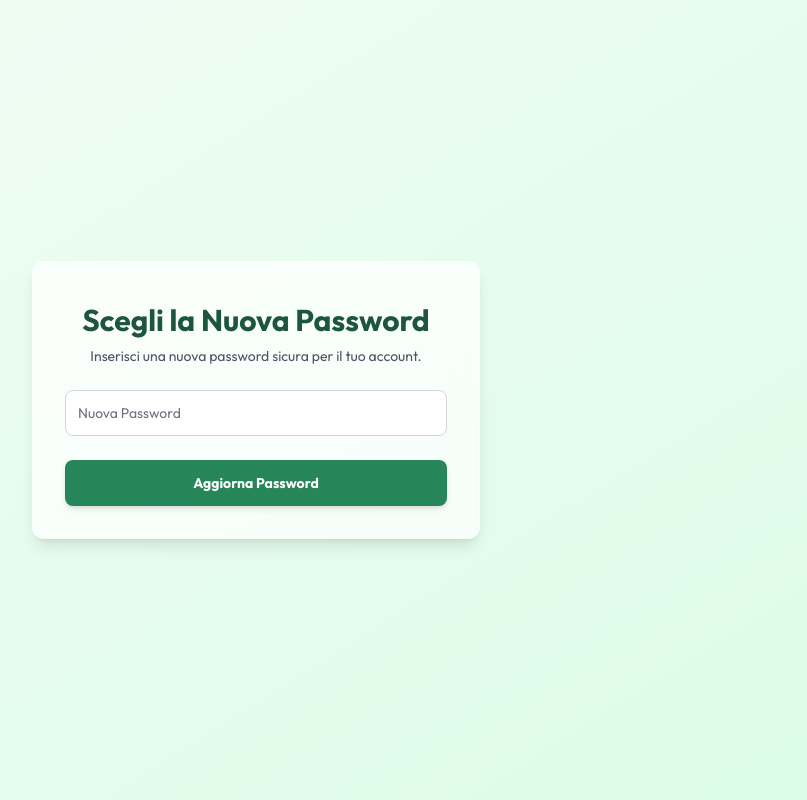
After one commit to aTobyWanKenobi/cc-prog-management, a FastAPI app: template app/templates/password_reset_confirm.html in a window 1280 px wide. The commit adds this page. Shown: the whole page, without its empty margins (384-1191 px from the left). Run offline with FastAPI, Linux system fonts and the light colour scheme; the template is opened without the code that fills it, so the values that code supplies are empty; some libraries are stand-ins or nearby versions.

Commit message:
feat: Password reset via secure token (#25)

```diff
--- a/app/auth.py
+++ b/app/auth.py
@@ -22,6 +22,9 @@ router = APIRouter(tags=["auth"])
 
 def verify_password(plain_password, hashed_password):
     return pwd_context.verify(plain_password, hashed_password)
+
+def get_password_hash(password):
+    return pwd_context.hash(password)
 
 
 def create_access_token(data: dict, expires_delta: timedelta | None = None):
--- a/app/main.py
+++ b/app/main.py
@@ -1,5 +1,6 @@
 import os
-from datetime import timedelta
+import secrets
+from datetime import datetime, timedelta
 
 from fastapi import Depends, FastAPI, Form, HTTPException, Request, status
 from fastapi.responses import HTMLResponse, RedirectResponse
@@ -7,10 +8,11 @@ from fastapi.staticfiles import StaticFiles
 from fastapi.templating import Jinja2Templates
 from sqlalchemy.orm import Session
 
-from app.auth import ACCESS_TOKEN_EXPIRE_MINUTES, create_access_token, verify_password
+from app.auth import ACCESS_TOKEN_EXPIRE_MINUTES, create_access_token, verify_password, get_password_hash
 from app.database import Base, engine, get_db
 from app.models import User
 from app.routers import admin, public
+from app.email_service import send_password_reset_email
 
 # Create tables (if not using init_db)
 Base.metadata.create_all(bind=engine)
@@ -52,6 +54,63 @@ async def logout():
     return response
 
 
+# Password Reset Routes
+@app.get("/password-reset", response_class=HTMLResponse)
+async def password_reset_page(request: Request):
+    return templates.TemplateResponse("password_reset_request.html", {"request": request})
+
+
+@app.post("/password-reset-request", response_class=HTMLResponse)
+async def password_reset_request(request: Request, email: str = Form(...), db: Session = Depends(get_db)):
+    user = db.query(User).filter(User.email == email).first()
+    if user:
+        token = secrets.token_urlsafe(32)
+        user.reset_token = token
+        user.reset_token_expires_at = datetime.utcnow() + timedelta(hours=2)
+        db.commit()
+
+        # In production, domain should be dynamic or injected via env vars
+        reset_link = f"{request.base_url}reset-password?token={token}"
+        send_password_reset_email(user.email, reset_link)
+
+    # Always return success message to prevent email enumeration
+    return templates.TemplateResponse(
+        "password_reset_request.html",
+        {"request": request, "success": "Se l'email esiste, ti abbiamo inviato un link per reimpostare la password."}
+    )
+
+
+@app.get("/reset-password", response_class=HTMLResponse)
+async def reset_password_page(request: Request, token: str, db: Session = Depends(get_db)):
+    user = db.query(User).filter(User.reset_token == token).first()
+    if not user or not user.reset_token_expires_at or user.reset_token_expires_at < datetime.utcnow():
+        return templates.TemplateResponse(
+            "password_reset_confirm.html",
+            {"request": request, "error": "Il link è invalido o scaduto. Richiedi un nuovo reset."}
+        )
+    return templates.TemplateResponse("password_reset_confirm.html", {"request": request, "token": token})
+
+
+@app.post("/reset-password-confirm", response_class=HTMLResponse)
+async def reset_password_confirm(request: Request, token: str = Form(...), new_password: str = Form(...), db: Session = Depends(get_db)):
+    user = db.query(User).filter(User.reset_token == token).first()
+    if not user or not user.reset_token_expires_at or user.reset_token_expires_at < datetime.utcnow():
+        return templates.TemplateResponse(
+            "password_reset_confirm.html",
+            {"request": request, "error": "Il link è invalido o scaduto. Richiedi un nuovo reset."}
+        )
+
+    user.password_hash = get_password_hash(new_password)
+    user.reset_token = None
+    user.reset_token_expires_at = None
+    db.commit()
+
+    return templates.TemplateResponse(
+        "login.html",
+        {"request": request, "error": "Password aggiornata con successo. Ora puoi fare il login."} # Using error variable nicely in green if possible, or just standard red text for now since login.html expects it
+    )
+
+
 @app.middleware("http")
 async def add_process_time_header(request: Request, call_next):
     response = await call_next(request)
--- a/app/models.py
+++ b/app/models.py
@@ -98,6 +98,9 @@ class User(Base):
     role: Mapped[str] = mapped_column()  # 'unit', 'tech', 'admin'
     unita_id: Mapped[int | None] = mapped_column(ForeignKey("unita.id"), nullable=True)
 
+    reset_token: Mapped[str | None] = mapped_column(unique=True, index=True, nullable=True)
+    reset_token_expires_at: Mapped[datetime | None] = mapped_column(nullable=True)
+
     unita: Mapped[Optional["Unita"]] = relationship()
 
 
--- /dev/null
+++ b/app/templates/password_reset_confirm.html
@@ -0,0 +1,77 @@
+<!DOCTYPE html>
+<html lang="it">
+
+<head>
+    <meta charset="UTF-8">
+    <meta name="viewport" content="width=device-width, initial-scale=1.0">
+    <title>Nuova Password - Punteggiometro</title>
+    <script src="https://cdn.tailwindcss.com"></script>
+    <link href="https://fonts.googleapis.com/css2?family=Outfit:wght@300;400;600;700&display=swap" rel="stylesheet">
+    <style>
+        body {
+            font-family: 'Outfit', sans-serif;
+        }
+
+        .glass {
+            background: rgba(255, 255, 255, 0.7);
+            backdrop-filter: blur(10px);
+            -webkit-backdrop-filter: blur(10px);
+            border: 1px solid rgba(255, 255, 255, 0.3);
+        }
+    </style>
+    <script>
+        tailwind.config = {
+            theme: {
+                extend: {
+                    colors: {
+                        scout: { 50: '#f2fcf5', 500: '#36a772', 600: '#26865a', 700: '#206b4a', 800: '#1d553d' }
+                    }
+                }
+            }
+        }
+    </script>
+</head>
+
+<body class="bg-gradient-to-br from-scout-50 to-green-100 min-h-screen flex items-center justify-center px-4">
+    <div class="max-w-md w-full space-y-6 glass p-8 rounded-xl shadow-lg">
+        <div class="text-center">
+            <h2 class="mt-2 text-3xl font-extrabold text-scout-800">
+                Scegli la Nuova Password
+            </h2>
+            <p class="mt-2 text-sm text-gray-600">
+                Inserisci una nuova password sicura per il tuo account.
+            </p>
+        </div>
+
+        {% if error %}
+        <div class="text-red-600 bg-red-50 border border-red-200 p-3 rounded-md text-sm text-center font-bold mt-4">
+            {{ error }}
+            <div class="mt-2 text-sm text-center">
+                <a href="/password-reset" class="font-medium text-scout-600 hover:text-scout-500 underline">
+                    Richiedi un nuovo link
+                </a>
+            </div>
+        </div>
+        {% else %}
+        <form class="mt-6 space-y-6" action="/reset-password-confirm" method="POST">
+            <input type="hidden" name="token" value="{{ token }}">
+
+            <div>
+                <label for="new_password" class="sr-only">Nuova Password</label>
+                <input id="new_password" name="new_password" type="password" required minlength="8"
+                    class="appearance-none rounded-lg relative block w-full px-3 py-3 border border-gray-300 placeholder-gray-500 text-gray-900 focus:outline-none focus:ring-scout-500 focus:border-scout-500 focus:z-10 sm:text-sm bg-white/90"
+                    placeholder="Nuova Password">
+            </div>
+
+            <div>
+                <button type="submit"
+                    class="group relative w-full flex justify-center py-3 px-4 border border-transparent text-sm font-bold rounded-lg text-white bg-scout-600 hover:bg-scout-700 focus:outline-none focus:ring-2 focus:ring-offset-2 focus:ring-scout-500 transition-colors shadow-md">
+                    Aggiorna Password
+                </button>
+            </div>
+        </form>
+        {% endif %}
+    </div>
+</body>
+
+</html>
```
Also changed, not shown: app/email_service.py (added, +29 -0 lines), app/templates/login.html (+7 -0 lines), app/templates/password_reset_request.html (added, +76 -0 lines), tests/e2e/test_happy_path.py (+45 -0 lines), test_uat.db.
